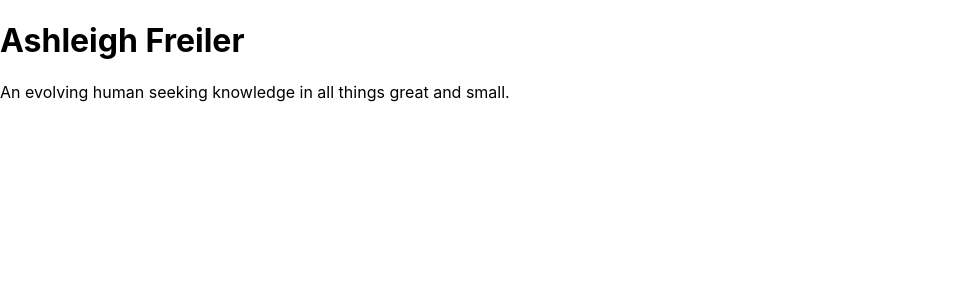
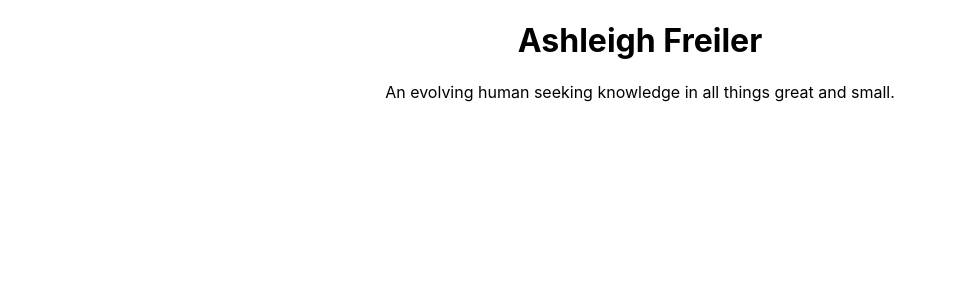
Before and after one commit to ARFreiler/React-Portfolio, a React (Create React App) app in the folder react-portfolio/: page / in a window 1280 px wide. Shown: the top 300 px of the page, without its empty margins (0-957 px from the left). Built offline with nearby package versions, Linux system fonts and the light colour scheme.

Commit message:
Added styling to Header.css.

```diff
--- a/react-portfolio/src/components/Header/Header.css
+++ b/react-portfolio/src/components/Header/Header.css
@@ -0,0 +1,7 @@
+.name {
+    text-align: center;
+}
+
+.tag {
+    text-align: center;
+}
```
